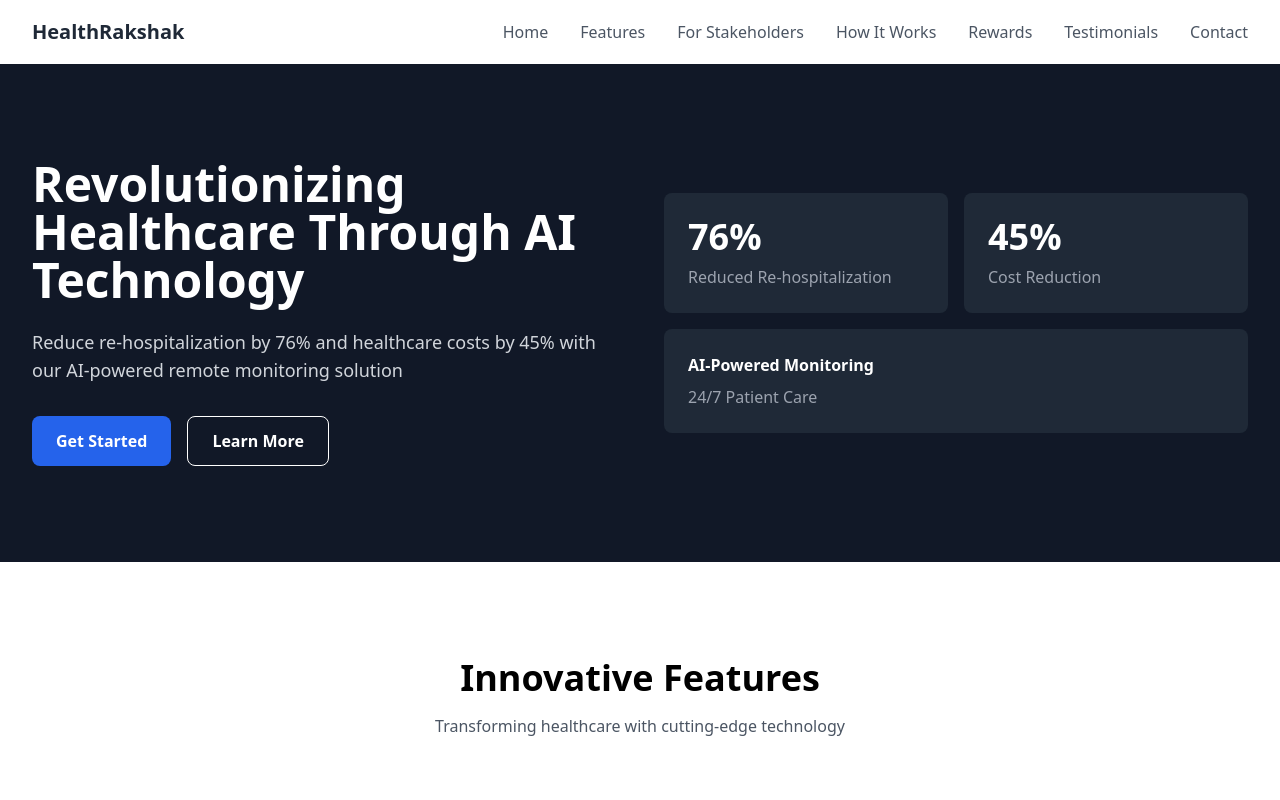
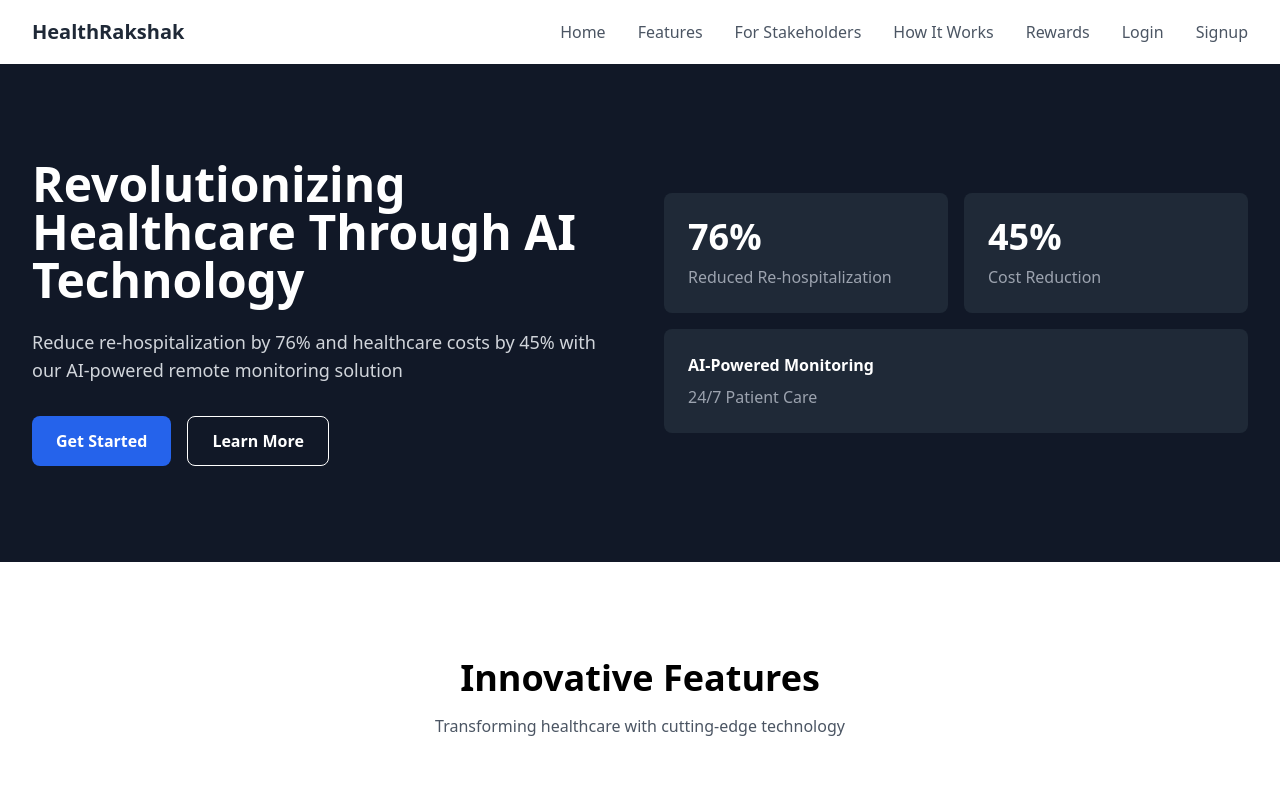
Before and after one commit to SnehalSrivastava27/RPM_hackThappar, a React (Vite) app in the folder frontend/: page / in a window 1280 px wide. Shown: the top 800 px of the page. Built offline with nearby package versions, Linux system fonts and the light colour scheme.

Commit message:
Login/signup corrected

```diff
--- a/frontend/src/pages/LandingPage1.tsx
+++ b/frontend/src/pages/LandingPage1.tsx
@@ -297,14 +297,19 @@ const LandingPage = () => {
           <div className="flex justify-between h-16 items-center">
             <div className="text-xl font-bold text-gray-800">HealthRakshak</div>
             <div className="hidden md:flex space-x-8">
-              {["Home", "Features", "For Stakeholders", "How It Works", "Rewards", "Testimonials", "Contact"].map(
+  {["Home", "Features", "For Stakeholders", "How It Works", "Rewards", "Login", "Signup"].map(
     (item) => (
-                  <a key={item} href={`#${item.toLowerCase()}`} className="text-gray-600 hover:text-gray-900">
+      <a
+        key={item}
+        href={item === "Login" ? "/login" : item === "Signup" ? "/signup" : `#${item.toLowerCase()}`}
+        className="text-gray-600 hover:text-gray-900"
+      >
         {item}
       </a>
     ),
   )}
 </div>
+
           </div>
         </div>
       </nav>
```
Lines whose indentation alone changed are shown as unchanged.
